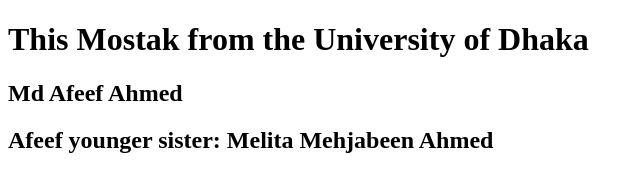
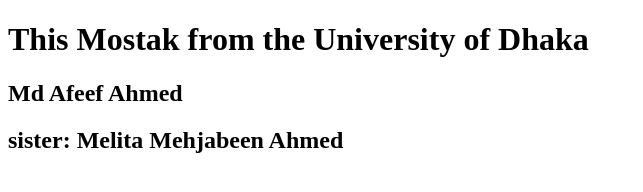
Before and after one commit to mostakphoenixsoftbd/demo2, a plain HTML site: page index.html in a window 1280 px wide. Shown: the whole page, without its empty margins (0-643 px from the left). Drawn offline with Linux system fonts and the light colour scheme.

Commit message:
little change made after changing user email

```diff
--- a/index.html
+++ b/index.html
@@ -8,6 +8,6 @@
 <body>
     <h1>This Mostak from the University of Dhaka</h1>
     <h2>Md Afeef Ahmed</h2>
-    <h2>Afeef younger sister: Melita Mehjabeen Ahmed</h2>
+    <h2>sister: Melita Mehjabeen Ahmed</h2>
 </body>
 </html>
```
